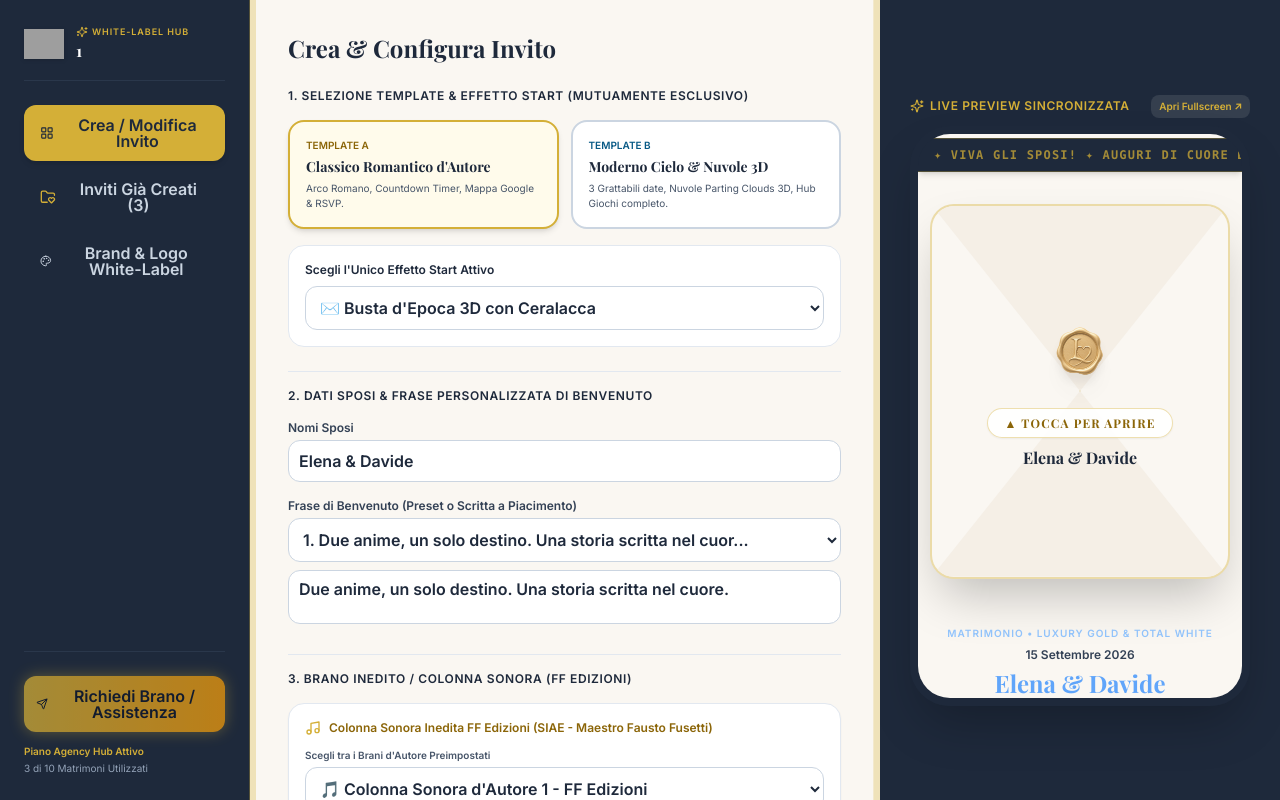
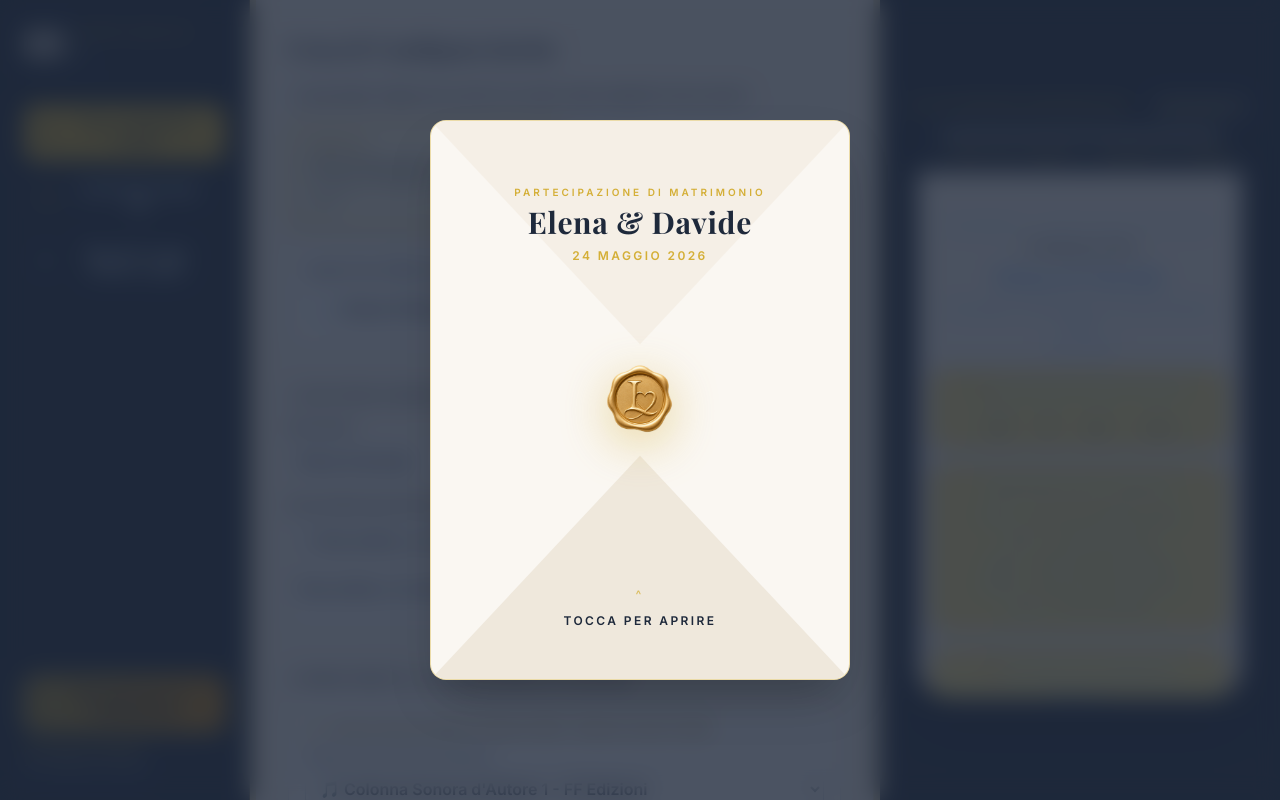
Before and after one commit to Rickym2025/love, a Next.js app: page /agency/1 in a window 1280 px wide. Built offline with nearby package versions, Linux system fonts and the light colour scheme; grey boxes are pictures that could not be loaded; a web font is replaced by a local one.

Commit message:
Update EnvelopeWax.tsx

```diff
--- a/src/components/EnvelopeWax.tsx
+++ b/src/components/EnvelopeWax.tsx
@@ -4,52 +4,98 @@ import React, { useState } from "react";
 import Image from "next/image";
 
 export interface EnvelopeWaxProps {
+  initials?: string;
   coupleNames?: string;
+  weddingDate?: string;
+  audioUrl?: string;
+  themeColor?: string;
   onOpen?: () => void;
+  children?: React.ReactNode;
+  inline?: boolean;
 }
 
 export default function EnvelopeWax({
   coupleNames = "Elena & Davide",
+  weddingDate = "24 MAGGIO 2026",
   onOpen,
+  children,
+  inline = false,
 }: EnvelopeWaxProps) {
   const [isOpen, setIsOpen] = useState(false);
 
   const handleOpen = () => {
+    if (isOpen) return;
     setIsOpen(true);
+
+    const audio = document.getElementById("love-wedding-audio") as HTMLAudioElement;
+    if (audio) {
+      audio.play().catch((err) => console.log("Autoplay audio limitato:", err));
+    }
+
     if (onOpen) onOpen();
   };
 
+  const containerClass = inline
+    ? `relative w-full h-[520px] my-2 flex items-center justify-center transition-opacity duration-1000 ${
+        isOpen ? "opacity-0 pointer-events-none delay-700 h-0 my-0 overflow-hidden" : "opacity-100"
+      }`
+    : `fixed inset-0 z-50 flex items-center justify-center bg-[#1E293B]/80 backdrop-blur-md transition-opacity duration-1000 ${
+        isOpen ? "opacity-0 pointer-events-none delay-700" : "opacity-100"
+      }`;
+
   return (
-    <div className="w-full my-4 flex flex-col items-center justify-center select-none">
-      <div
-        onClick={handleOpen}
-        className={`w-full max-w-sm aspect-[4/5] bg-[#FAF7F2] rounded-3xl border-2 border-[#D4AF37]/40 shadow-2xl relative overflow-hidden transition-all duration-700 cursor-pointer ${
-          isOpen ? "scale-95 opacity-20 pointer-events-none" : "hover:scale-[1.02]"
-        }`}
-      >
-        {/* RILIEVI FLOREALI SUI LATI (STILE FOTO 1) */}
-        <div className="absolute inset-y-0 left-2 w-12 opacity-30 pointer-events-none bg-[radial-[#D4AF37]_1px,transparent_1px)] [background-size:12px_12px]" />
-        <div className="absolute inset-y-0 right-2 w-12 opacity-30 pointer-events-none bg-[radial-[#D4AF37]_1px,transparent_1px)] [background-size:12px_12px]" />
+    <>
+      <div className={containerClass}>
+        <div
+          onClick={handleOpen}
+          className="relative w-[92%] max-w-[420px] h-[560px] bg-[#FAF7F2] rounded-2xl shadow-2xl border border-[#D4AF37]/40 cursor-pointer group flex flex-col justify-between p-8 select-none transition-transform duration-500 hover:scale-[1.01]"
+        >
+          {/* Lembo Triangolare Superiore */}
+          <div
+            className="absolute top-0 left-0 right-0 h-1/2 bg-[#F5EFE6] rounded-t-2xl origin-top transition-transform duration-700 border-b border-[#D4AF37]/40 z-10 shadow-md"
+            style={{
+              clipPath: "polygon(0 0, 50% 80%, 100% 0)",
+              transform: isOpen ? "rotateX(180deg)" : "rotateX(0deg)",
+            }}
+          />
 
-        {/* LEMBO INFERIORE E SUPERIORE A V */}
-        <div className="absolute top-0 inset-x-0 h-1/2 bg-[#F5EFE6] border-b border-[#D4AF37]/30 [clip-path:polygon(0_0,100%_0,50%_100%)] drop-shadow-sm" />
-        <div className="absolute bottom-0 inset-x-0 h-1/2 bg-[#F5EFE6] border-t border-[#D4AF37]/30 [clip-path:polygon(0_100%,100%_100%,50%_0)] drop-shadow-sm" />
+          {/* Lembo Triangolare Inferiore */}
+          <div
+            className="absolute bottom-0 left-0 right-0 h-1/2 bg-[#EFE8DC] rounded-b-2xl origin-bottom z-10 border-t border-[#D4AF37]/20"
+            style={{
+              clipPath: "polygon(0 100%, 50% 20%, 100% 100%)",
+            }}
+          />
 
-        {/* SIGILLO CERALACCA BORDEAUX CENTRALE (FOTO 1) */}
-        <div className="absolute inset-0 flex flex-col items-center justify-center z-20">
-          <div className="relative w-20 h-20 drop-shadow-xl animate-pulse">
-            <Image src="/wax-seal.png" alt="Sigillo Ceralacca" fill className="object-contain" priority />
+          {/* Nomi Sposi nell'Intestazione */}
+          <div className="z-20 text-center pt-8">
+            <span className="text-[10px] tracking-[0.3em] uppercase text-[#D4AF37] font-bold block mb-1">
+              PARTECIPAZIONE DI MATRIMONIO
+            </span>
+            <h2 className="font-serif text-3xl text-[#1E293B] font-bold tracking-wide">{coupleNames}</h2>
+            <p className="text-xs uppercase tracking-[0.2em] text-[#D4AF37] font-semibold mt-2">{weddingDate}</p>
           </div>
 
-          <span className="font-serif font-bold text-xs uppercase tracking-widest text-[#8B6508] mt-4 bg-white/90 px-4 py-1.5 rounded-full border border-[#D4AF37]/40 shadow-sm">
-            ▲ TOCCA PER APRIRE
-          </span>
+          {/* SIGILLO CERALACCA LOGO PNG public/wax-seal.png */}
+          <div
+            className={`absolute top-1/2 left-1/2 -translate-x-1/2 -translate-y-1/2 z-30 transition-all duration-500 ${
+              isOpen ? "scale-150 opacity-0" : "scale-100 group-hover:scale-110"
+            }`}
+          >
+            <div className="relative w-28 h-28 drop-shadow-[0_12px_24px_rgba(212,175,55,0.45)]">
+              <Image src="/wax-seal.png" alt="Sigillo Ceralacca" fill className="object-contain" priority />
+            </div>
+          </div>
 
-          <p className="font-serif font-bold text-base text-[#1E293B] mt-2 drop-shadow-xs">
-            {coupleNames}
-          </p>
+          {/* Dicitura TOCCA PER APRIRE */}
+          <div className="z-20 text-center pb-4">
+            <span className="text-xs font-bold text-[#D4AF37] uppercase tracking-[0.25em] animate-pulse block mb-1">^</span>
+            <span className="text-xs font-bold text-[#1E293B] uppercase tracking-[0.2em]">TOCCA PER APRIRE</span>
+          </div>
         </div>
       </div>
-    </div>
+
+      {children}
+    </>
   );
 }
```
